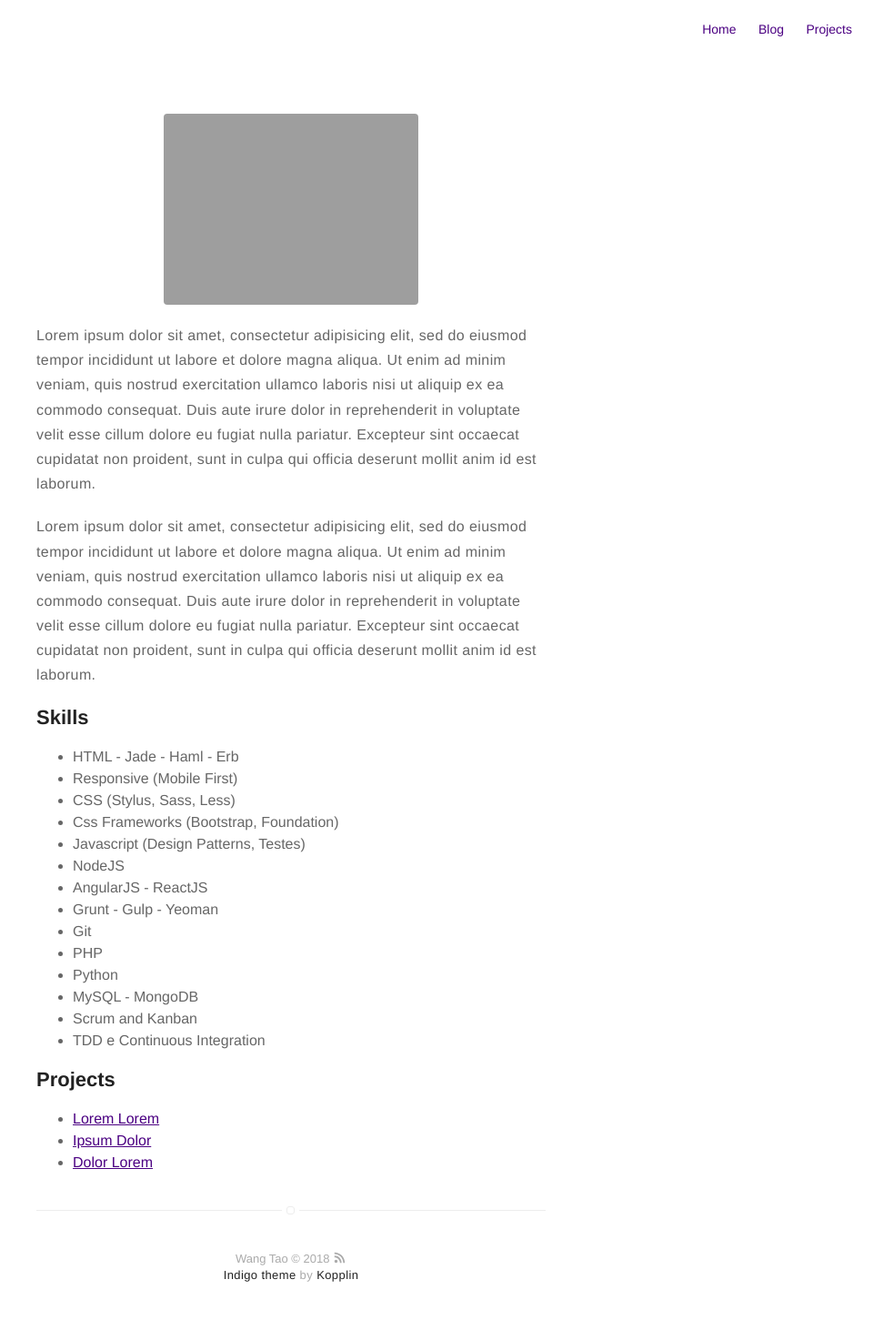
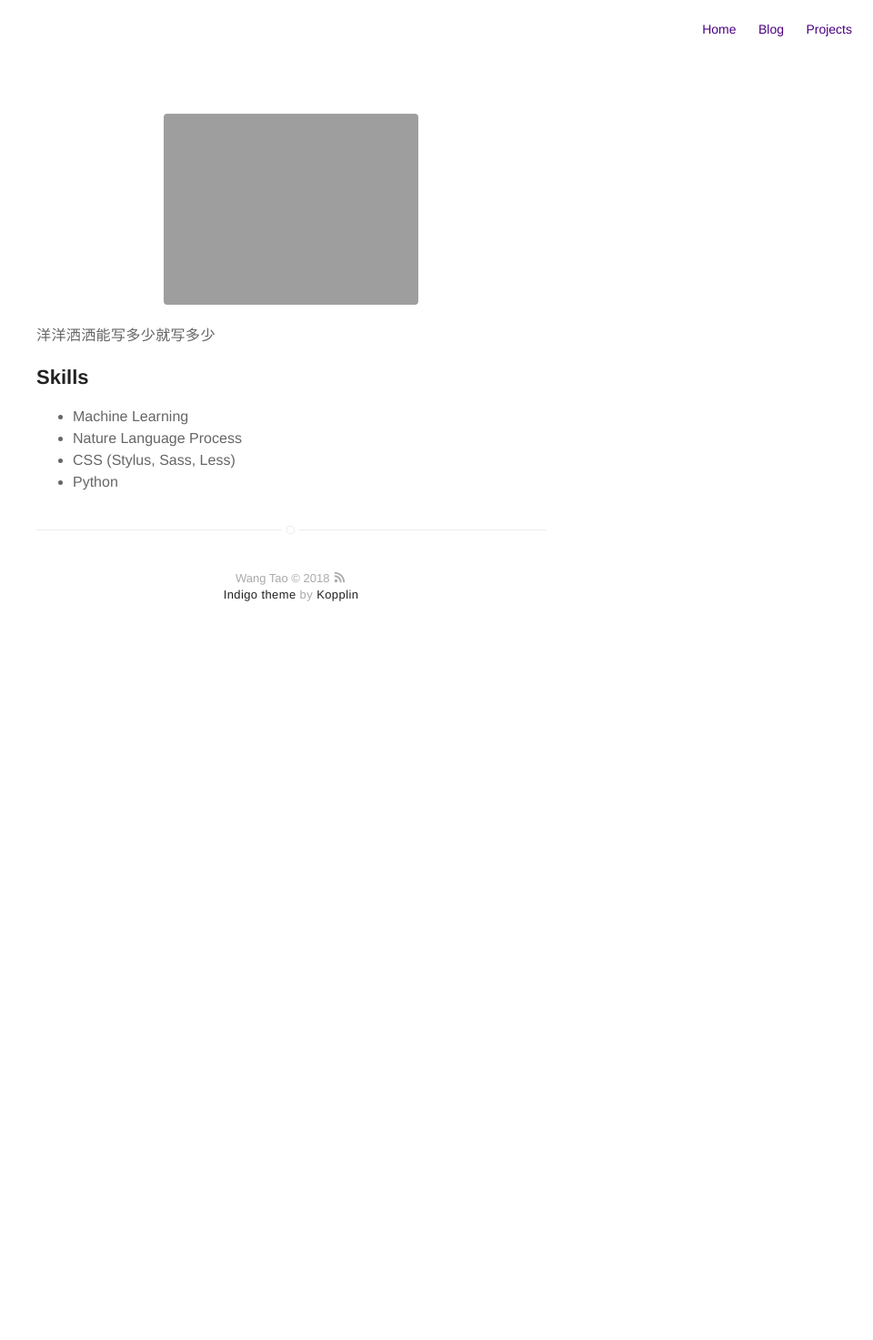
Before and after one commit to skyladder/skyladder.github.io, a Jekyll site: the page built from about.md, in a window 1280 px wide. Shown: the whole page at 91% size, without its empty margins (320-1280 px from the left). Built offline with Jekyll 4.4.1, drawn with Linux system fonts in a browser that asks for light colours; after the commit the page ends 900 px from its top, so only the background shows below that.

Commit message:
about myself

```diff
--- a/about.md
+++ b/about.md
@@ -4,43 +4,14 @@ layout: page
 ---
 ![Profile Image]({{ site.url }}/{{ site.picture }})
 
-<p>Lorem ipsum dolor sit amet, consectetur adipisicing elit, sed do eiusmod
-tempor incididunt ut labore et dolore magna aliqua. Ut enim ad minim veniam,
-quis nostrud exercitation ullamco laboris nisi ut aliquip ex ea commodo
-consequat. Duis aute irure dolor in reprehenderit in voluptate velit esse
-cillum dolore eu fugiat nulla pariatur. Excepteur sint occaecat cupidatat non
-proident, sunt in culpa qui officia deserunt mollit anim id est laborum.</p>
+<p>洋洋洒洒能写多少就写多少</p>
 
-<p>Lorem ipsum dolor sit amet, consectetur adipisicing elit, sed do eiusmod
-tempor incididunt ut labore et dolore magna aliqua. Ut enim ad minim veniam,
-quis nostrud exercitation ullamco laboris nisi ut aliquip ex ea commodo
-consequat. Duis aute irure dolor in reprehenderit in voluptate velit esse
-cillum dolore eu fugiat nulla pariatur. Excepteur sint occaecat cupidatat non
-proident, sunt in culpa qui officia deserunt mollit anim id est laborum.</p>
 
 <h2>Skills</h2>
 
 <ul class="skill-list">
-	<li>HTML - Jade - Haml - Erb</li>
-	<li>Responsive (Mobile First)</li>
+	<li>Machine Learning</li>
+	<li>Nature Language Process</li>
 	<li>CSS (Stylus, Sass, Less)</li>
-	<li>Css Frameworks (Bootstrap, Foundation)</li>
-	<li>Javascript (Design Patterns, Testes)</li>
-	<li>NodeJS</li>
-	<li>AngularJS - ReactJS</li>
-	<li>Grunt - Gulp - Yeoman</li>
-	<li>Git</li>
-	<li>PHP</li>
 	<li>Python</li>
-	<li>MySQL - MongoDB</li>
-	<li>Scrum and Kanban</li>
-	<li>TDD e Continuous Integration</li>
 </ul>
-
-<h2>Projects</h2>
-
-<ul>
-	<li><a href="https://github.com/">Lorem Lorem</a></li>
-	<li><a href="https://github.com/">Ipsum Dolor</a></li>
-	<li><a href="https://github.com/">Dolor Lorem</a></li>
-</ul>
```
